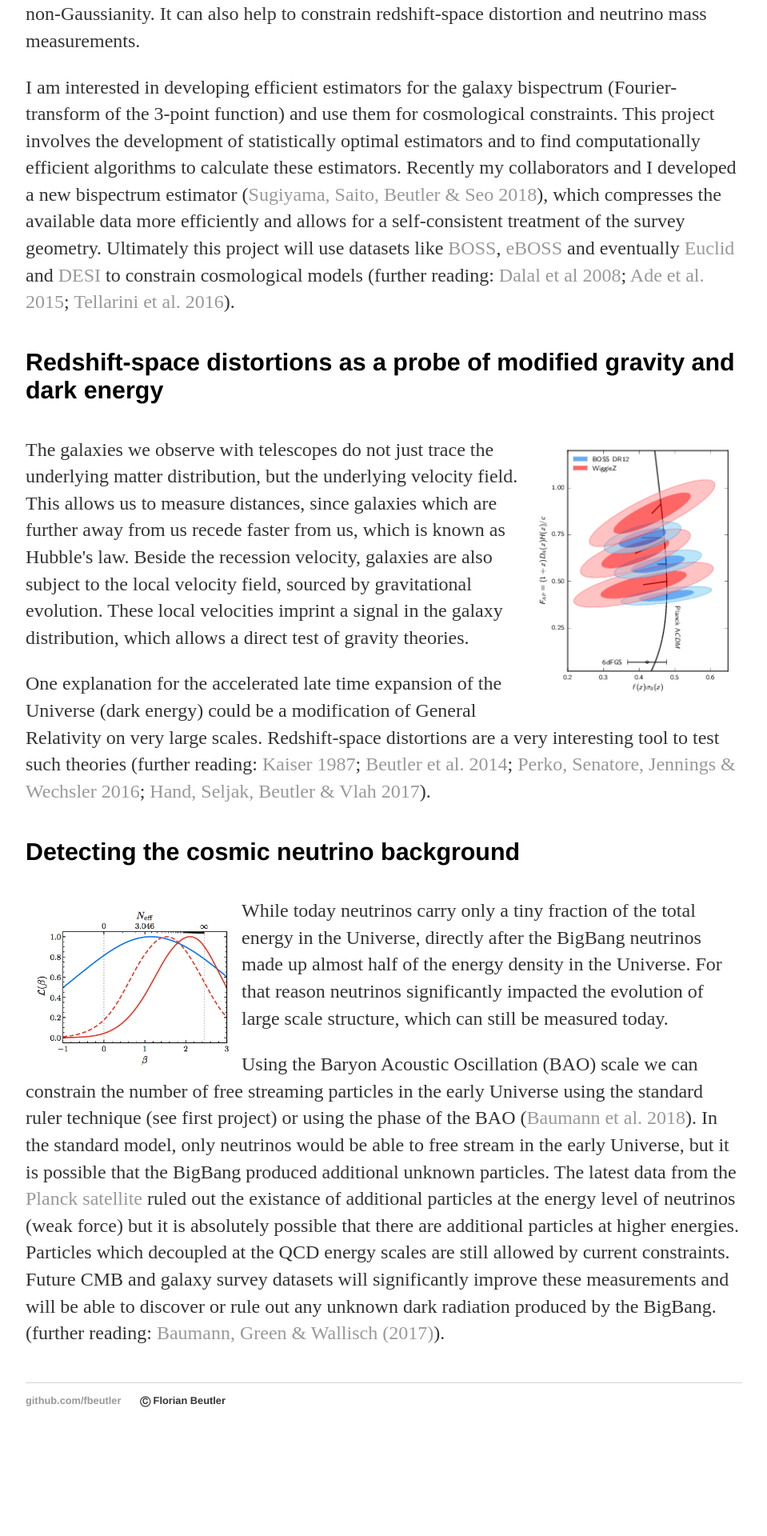
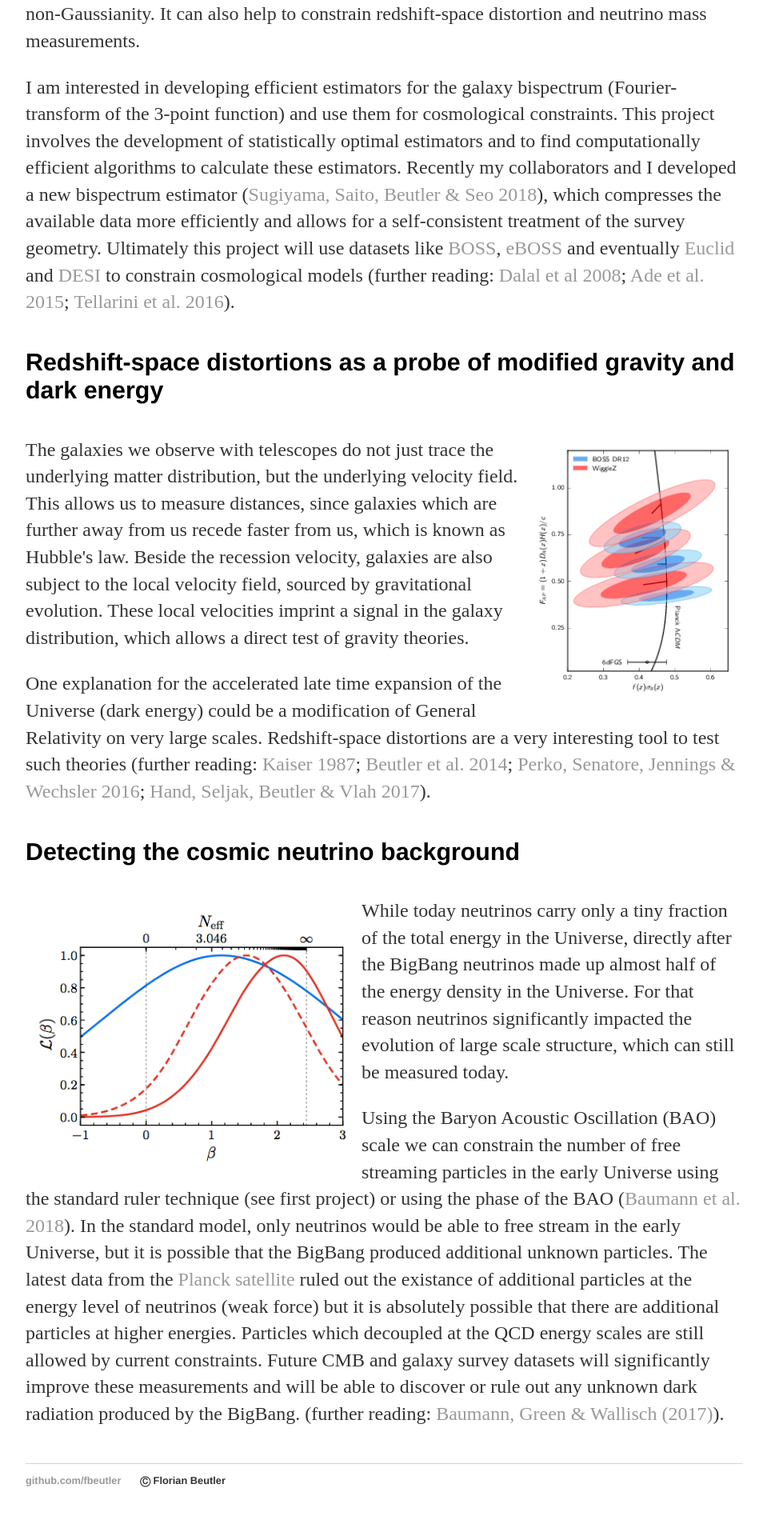
Before and after one commit to fbeutler/fbeutler.github.io, a Jekyll site: the page built from research/projects.html, in a window 1280 px wide. Shown: the part 3605-5525 px from the top of the page at 80% size, without its empty margins (160-1119 px from the left). Built offline with Jekyll 4.4.1, drawn with Linux system fonts in a browser that asks for light colours; before the commit the page ends 5424 px from its top, so only the background shows below that.

Commit message:
Update projects.html

```diff
--- a/research/projects.html
+++ b/research/projects.html
@@ -140,7 +140,7 @@ pattern. Therefore by statistically analyzing the matter distribution in the Uni
   <div class="post">
     <h4>Detecting the cosmic neutrino background</h4>
 
-    <img src="/static/neff.png" alt="Neff CONSTRAINT FROM BOSS" width="250" align="left" style="padding:10px">
+    <img src="/static/neff.png" alt="Neff CONSTRAINT FROM BOSS" width="400" align="left" style="padding:10px">
     <p>
       While today neutrinos carry only a tiny fraction of the total energy in the Universe, directly after the BigBang
       neutrinos made up almost half of the energy density in the Universe. For that reason neutrinos significantly impacted
```
